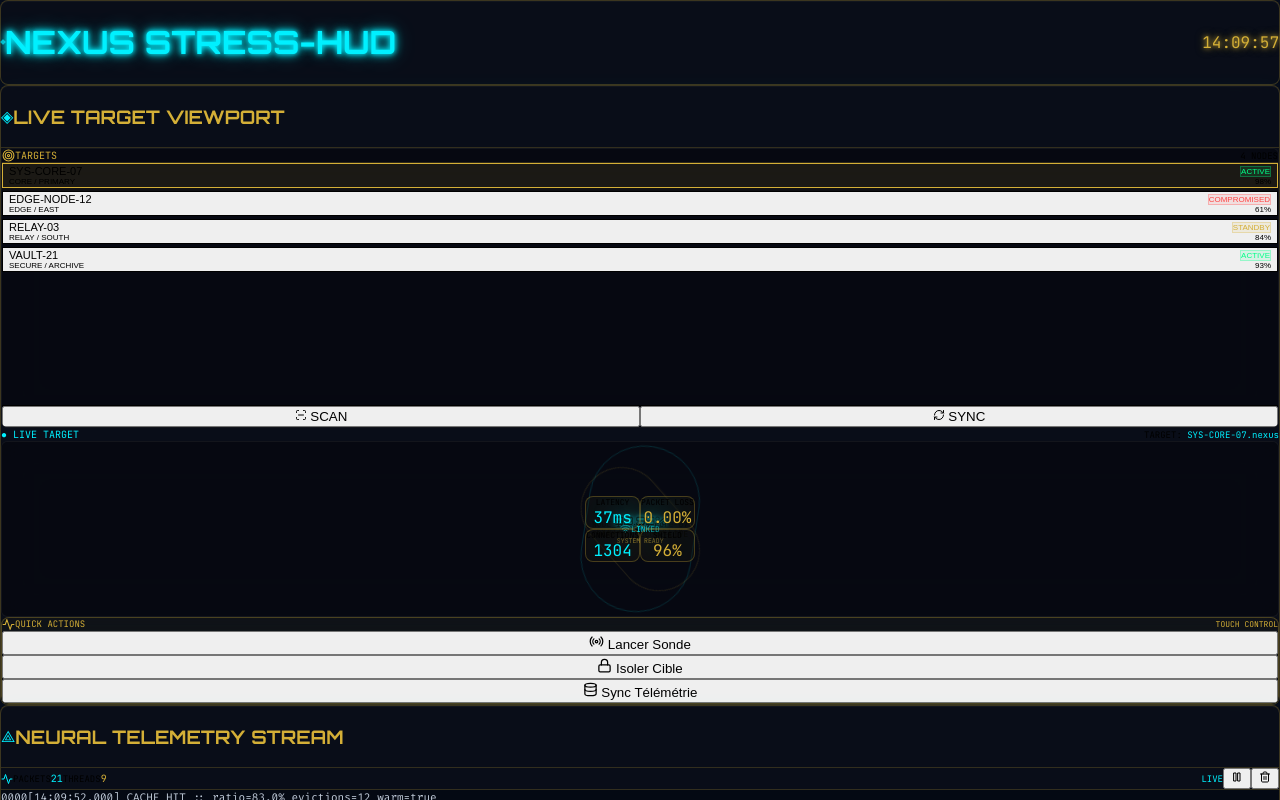
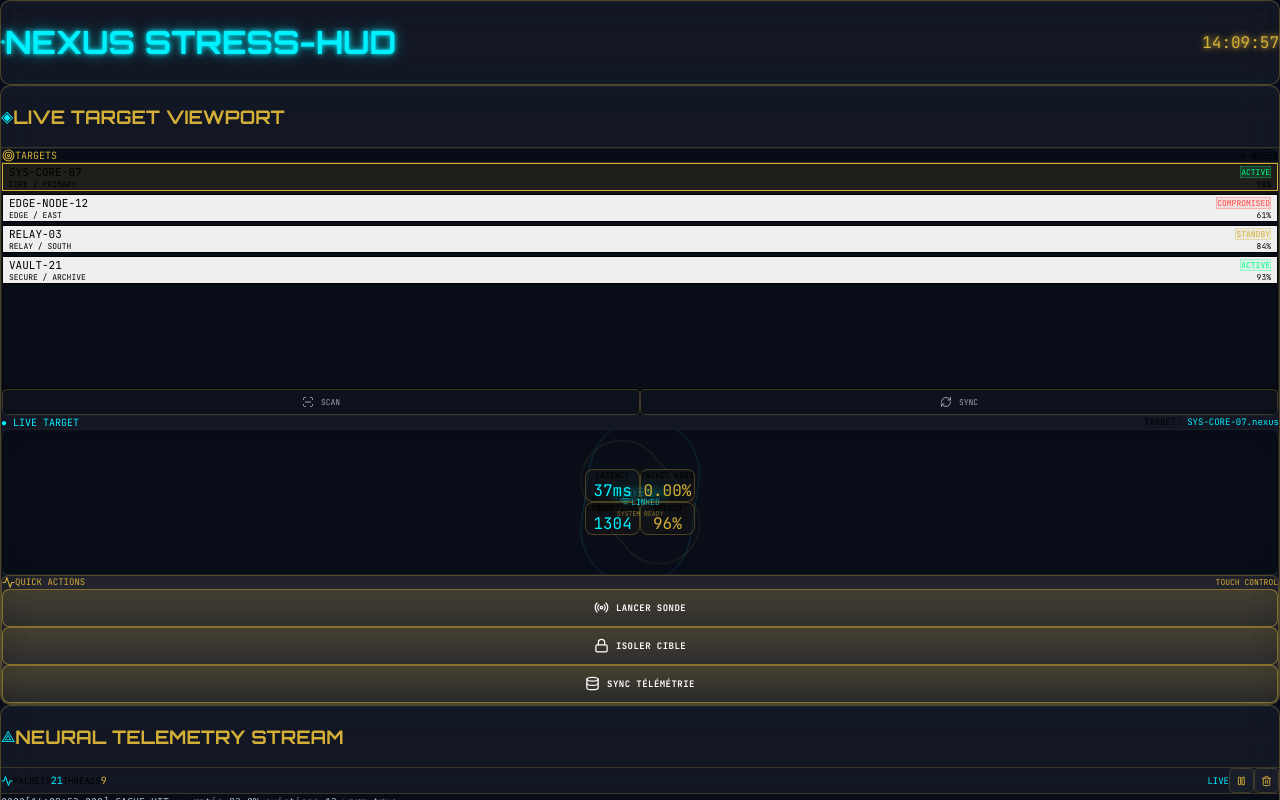
Before and after one commit to Oligens/nexus, a React (Vite) app: page / in a window 1280 px wide. Built offline with nearby package versions, Linux system fonts and the light colour scheme.

Commit message:
style: unify full-screen luxury sci-fi glass UI

```diff
--- a/src/index.css
+++ b/src/index.css
@@ -1,232 +1,34 @@
 @import url('https://fonts.googleapis.com/css2?family=JetBrains+Mono:wght@300;400;500;700&family=Orbitron:wght@400;500;700;900&family=Fira+Code:wght@300;400;500;700&display=swap');
-
 @tailwind base;
 @tailwind components;
 @tailwind utilities;
 
-:root {
-  --bg-deep: #0B0F19;
-  --bg-darker: #060911;
-  --gold: #D4AF37;
-  --gold-dim: #8B7320;
-  --cyan: #00F0FF;
-  --cyan-dim: #00a0aa;
-  --red: #ff4444;
-  --green: #00ff88;
-  --purple: #a855f7;
-  --orange: #ff8c00;
-  --glass-bg: rgba(11, 15, 25, 0.75);
-  --glass-border: rgba(212, 175, 55, 0.25);
-  --glass-border-cyan: rgba(0, 240, 255, 0.2);
-}
-
-* { box-sizing: border-box; }
-
-body {
-  margin: 0;
-  padding: 0;
-  background: var(--bg-deep);
-  font-family: 'JetBrains Mono', monospace;
-  color: #c8d6e5;
-  overflow: hidden;
-  min-height: 100vh;
-}
-
-/* ═══════════════════════════════════════════
-   GLASSMORPHISM PANELS
-   ═══════════════════════════════════════════ */
-.glass-panel {
-  background: var(--glass-bg);
-  backdrop-filter: blur(24px);
-  -webkit-backdrop-filter: blur(24px);
-  border: 1px solid var(--glass-border);
-  border-radius: 8px;
-  box-shadow:
-    0 0 20px rgba(0, 240, 255, 0.03),
-    inset 0 1px 0 rgba(255, 255, 255, 0.03);
-}
-
-.glass-panel-cyan {
-  background: rgba(0, 240, 255, 0.03);
-  backdrop-filter: blur(20px);
-  border: 1px solid var(--glass-border-cyan);
-  border-radius: 8px;
-}
-
-.glass-panel-gold {
-  background: rgba(212, 175, 55, 0.03);
-  backdrop-filter: blur(16px);
-  border: 1px solid rgba(212, 175, 55, 0.3);
-  border-radius: 8px;
-}
-
-.glass-panel-dark {
-  background: rgba(6, 9, 17, 0.85);
-  backdrop-filter: blur(20px);
-  border: 1px solid rgba(255, 255, 255, 0.05);
-  border-radius: 6px;
-}
-
-/* ═══════════════════════════════════════════
-   NEON & GLOW EFFECTS
-   ═══════════════════════════════════════════ */
-.neon-cyan { text-shadow: 0 0 5px var(--cyan), 0 0 10px var(--cyan), 0 0 20px rgba(0, 240, 255, 0.4); }
-.neon-gold { text-shadow: 0 0 5px var(--gold), 0 0 10px rgba(212, 175, 55, 0.5); }
-.neon-red { text-shadow: 0 0 5px var(--red), 0 0 10px rgba(255, 68, 68, 0.4); }
-.neon-green { text-shadow: 0 0 5px var(--green), 0 0 10px rgba(0, 255, 136, 0.4); }
-.neon-purple { text-shadow: 0 0 5px var(--purple), 0 0 10px rgba(168, 85, 247, 0.4); }
-
-.glow-cyan { box-shadow: 0 0 8px rgba(0, 240, 255, 0.3), 0 0 16px rgba(0, 240, 255, 0.1); }
-.glow-gold { box-shadow: 0 0 8px rgba(212, 175, 55, 0.3), 0 0 16px rgba(212, 175, 55, 0.1); }
-.glow-red { box-shadow: 0 0 8px rgba(255, 68, 68, 0.3), 0 0 16px rgba(255, 68, 68, 0.1); }
-
-/* ═══════════════════════════════════════════
-   ANIMATIONS
-   ═══════════════════════════════════════════ */
-@keyframes pulse-shield {
-  0%, 100% { opacity: 0.6; box-shadow: 0 0 5px rgba(0, 240, 255, 0.3); }
-  50% { opacity: 1; box-shadow: 0 0 15px rgba(0, 240, 255, 0.6), 0 0 30px rgba(0, 240, 255, 0.2); }
-}
-@keyframes pulse-gold {
-  0%, 100% { opacity: 0.7; box-shadow: 0 0 5px rgba(212, 175, 55, 0.2); }
-  50% { opacity: 1; box-shadow: 0 0 15px rgba(212, 175, 55, 0.5); }
-}
-@keyframes pulse-red {
-  0%, 100% { opacity: 0.5; }
-  50% { opacity: 1; box-shadow: 0 0 12px rgba(255, 68, 68, 0.6); }
-}
-@keyframes scan-line {
-  0% { transform: translateY(-100%); }
-  100% { transform: translateY(100vh); }
-}
-@keyframes blink {
-  0%, 100% { opacity: 1; }
-  50% { opacity: 0.2; }
-}
-@keyframes rotate-slow {
-  from { transform: rotate(0deg); }
-  to { transform: rotate(360deg); }
-}
-@keyframes data-flow {
-  0% { transform: translateY(0); }
-  100% { transform: translateY(-50%); }
-}
-@keyframes slide-in {
-  from { transform: translateX(-10px); opacity: 0; }
-  to { transform: translateX(0); opacity: 1; }
-}
-@keyframes typing {
-  from { width: 0; }
-  to { width: 100%; }
-}
-@keyframes beacon-ping {
-  0% { transform: scale(1); opacity: 1; }
-  100% { transform: scale(2.5); opacity: 0; }
-}
-@keyframes hex-rotate {
-  from { transform: rotate(0deg); }
-  to { transform: rotate(60deg); }
-}
-@keyframes wave {
-  0%, 100% { transform: scaleY(0.3); }
-  50% { transform: scaleY(1); }
-}
-
-.animate-pulse-shield { animation: pulse-shield 3s ease-in-out infinite; }
-.animate-pulse-gold { animation: pulse-gold 2.5s ease-in-out infinite; }
-.animate-pulse-red { animation: pulse-red 1.5s ease-in-out infinite; }
-.animate-scan-line { animation: scan-line 8s linear infinite; }
-.animate-blink { animation: blink 1.2s ease-in-out infinite; }
-.animate-rotate-slow { animation: rotate-slow 20s linear infinite; }
-.animate-slide-in { animation: slide-in 0.3s ease-out; }
-.animate-beacon-ping { animation: beacon-ping 2s ease-out infinite; }
-
-/* ═══════════════════════════════════════════
-   SCROLLBAR
-   ═══════════════════════════════════════════ */
-.custom-scrollbar::-webkit-scrollbar { width: 4px; height: 4px; }
-.custom-scrollbar::-webkit-scrollbar-track { background: rgba(0, 240, 255, 0.03); }
-.custom-scrollbar::-webkit-scrollbar-thumb { background: rgba(0, 240, 255, 0.2); border-radius: 2px; }
-.custom-scrollbar::-webkit-scrollbar-thumb:hover { background: rgba(0, 240, 255, 0.4); }
-
-/* ═══════════════════════════════════════════
-   INPUTS
-   ═══════════════════════════════════════════ */
-input[type="range"] {
-  -webkit-appearance: none;
-  appearance: none;
-  height: 3px;
-  background: rgba(0, 240, 255, 0.15);
-  border-radius: 2px;
-  outline: none;
-}
-input[type="range"]::-webkit-slider-thumb {
-  -webkit-appearance: none;
-  width: 12px; height: 12px;
-  border-radius: 50%;
-  background: var(--cyan);
-  cursor: pointer;
-  box-shadow: 0 0 8px rgba(0, 240, 255, 0.6);
-}
-
-/* ═══════════════════════════════════════════
-   BACKGROUNDS
-   ═══════════════════════════════════════════ */
-.bg-grid {
-  background-image:
-    linear-gradient(rgba(0, 240, 255, 0.02) 1px, transparent 1px),
-    linear-gradient(90deg, rgba(0, 240, 255, 0.02) 1px, transparent 1px);
-  background-size: 50px 50px;
-}
-
-.bg-grid-fine {
-  background-image:
-    linear-gradient(rgba(0, 240, 255, 0.015) 1px, transparent 1px),
-    linear-gradient(90deg, rgba(0, 240, 255, 0.015) 1px, transparent 1px);
-  background-size: 20px 20px;
-}
-
-.bg-hex {
-  background-image: radial-gradient(circle at 50% 50%, rgba(0, 240, 255, 0.015) 1px, transparent 1px);
-  background-size: 24px 24px;
-}
-
-/* ═══════════════════════════════════════════
-   MODULE CATEGORY COLORS
-   ═══════════════════════════════════════════ */
-.cat-infra { border-left: 2px solid #00F0FF; }
-.cat-access { border-left: 2px solid #ff8c00; }
-.cat-exec { border-left: 2px solid #ff4444; }
-.cat-persist { border-left: 2px solid #a855f7; }
-.cat-privesc { border-left: 2px solid #D4AF37; }
-.cat-cred { border-left: 2px solid #00ff88; }
-.cat-discover { border-left: 2px solid #00bfff; }
-.cat-lateral { border-left: 2px solid #ff6b9d; }
-.cat-collect { border-left: 2px solid #ffd700; }
-.antiforensics { border-left: 2px solid #888; }
-
-/* ═══════════════════════════════════════════
-   TERMINAL
-   ═══════════════════════════════════════════ */
-.terminal-text {
-  font-family: 'Fira Code', 'JetBrains Mono', monospace;
-  font-size: 11px;
-  line-height: 1.5;
-}
-
-/* Status badges */
-.badge-active {
-  background: rgba(0, 255, 136, 0.1);
-  border: 1px solid rgba(0, 255, 136, 0.3);
-  color: #00ff88;
-}
-.badge-idle {
-  background: rgba(212, 175, 55, 0.1);
-  border: 1px solid rgba(212, 175, 55, 0.3);
-  color: #D4AF37;
-}
-.badge-dead {
-  background: rgba(255, 68, 68, 0.1);
-  border: 1px solid rgba(255, 68, 68, 0.3);
-  color: #ff4444;
-}
+:root { --bg-deep:#070B19; --gold:#D4AF37; --cyan:#00F0FF; --red:#ff4444; --green:#00ff88; --glass-bg:rgba(255,255,255,.05); --glass-border:rgba(212,175,55,.30); }
+* { box-sizing:border-box; }
+html, body, #root { margin:0; min-height:100%; width:100%; }
+body { background:#070B19; color:#fff; font-family:'JetBrains Mono',monospace; overflow:hidden; }
+button { font:inherit; }
+.glass-panel { background:rgba(255,255,255,.05); backdrop-filter:blur(18px); -webkit-backdrop-filter:blur(18px); border:1px solid rgba(212,175,55,.30); border-radius:10px; box-shadow:0 0 24px rgba(0,240,255,.035), inset 0 1px 0 rgba(255,255,255,.04); }
+.glass-panel-cyan { background:rgba(0,240,255,.035); backdrop-filter:blur(16px); border:1px solid rgba(0,240,255,.2); border-radius:8px; }
+.glass-panel-gold { background:rgba(212,175,55,.035); backdrop-filter:blur(16px); border:1px solid rgba(212,175,55,.3); border-radius:8px; }
+.glass-panel-dark { background:rgba(3,7,17,.72); backdrop-filter:blur(18px); border:1px solid rgba(255,255,255,.08); border-radius:8px; }
+.nexus-shell { background:#070B19; }
+.neon-cyan { text-shadow:0 0 5px #00F0FF,0 0 14px rgba(0,240,255,.55); }
+.neon-gold { text-shadow:0 0 5px #D4AF37,0 0 12px rgba(212,175,55,.45); }
+.glow-cyan { box-shadow:0 0 10px rgba(0,240,255,.3); }
+.glow-gold { box-shadow:0 0 10px rgba(212,175,55,.3); }
+@keyframes pulse-shield { 0%,100%{opacity:.65;box-shadow:0 0 5px rgba(0,240,255,.25)} 50%{opacity:1;box-shadow:0 0 16px rgba(0,240,255,.65),0 0 30px rgba(0,240,255,.15)} }
+@keyframes pulse-gold { 0%,100%{opacity:.7} 50%{opacity:1;box-shadow:0 0 15px rgba(212,175,55,.5)} }
+@keyframes scan-line { 0%{transform:translateY(-100%)} 100%{transform:translateY(100vh)} }
+@keyframes blink { 0%,100%{opacity:1} 50%{opacity:.2} }
+@keyframes rotate-slow { from{transform:rotate(0)} to{transform:rotate(360deg)} }
+.animate-pulse-shield{animation:pulse-shield 3s ease-in-out infinite}.animate-pulse-gold{animation:pulse-gold 2.5s ease-in-out infinite}.animate-scan-line{animation:scan-line 8s linear infinite}.animate-blink{animation:blink 1.2s ease-in-out infinite}.animate-rotate-slow{animation:rotate-slow 20s linear infinite}
+.custom-scrollbar{scrollbar-width:thin;scrollbar-color:rgba(0,240,255,.3) rgba(0,240,255,.03)}
+.custom-scrollbar::-webkit-scrollbar{width:5px;height:5px}.custom-scrollbar::-webkit-scrollbar-track{background:rgba(0,240,255,.03)}.custom-scrollbar::-webkit-scrollbar-thumb{background:rgba(0,240,255,.25);border-radius:4px}
+.bg-grid{background-image:linear-gradient(rgba(0,240,255,.025) 1px,transparent 1px),linear-gradient(90deg,rgba(0,240,255,.025) 1px,transparent 1px);background-size:50px 50px}.bg-grid-fine{background-image:linear-gradient(rgba(0,240,255,.018) 1px,transparent 1px),linear-gradient(90deg,rgba(0,240,255,.018) 1px,transparent 1px);background-size:20px 20px}
+.badge-active{background:rgba(0,255,136,.1);border:1px solid rgba(0,255,136,.3);color:#00ff88}.badge-idle{background:rgba(212,175,55,.1);border:1px solid rgba(212,175,55,.3);color:#D4AF37}.badge-dead{background:rgba(255,68,68,.1);border:1px solid rgba(255,68,68,.3);color:#ff4444}
+.quick-action,.quick-mini,.terminal-tool{display:flex;align-items:center;justify-content:center;gap:7px;cursor:pointer;transition:all .2s ease}.quick-action{min-height:38px;padding:8px 10px;border-radius:7px;background:linear-gradient(180deg,rgba(212,175,55,.18),rgba(212,175,55,.06));border:1px solid rgba(212,175,55,.5);color:#fff;font-size:9px;font-weight:700;text-transform:uppercase;letter-spacing:.05em}.quick-action:hover,.quick-action:focus-visible{border-color:#D4AF37;background:rgba(212,175,55,.2);box-shadow:0 0 15px rgba(212,175,55,.18);transform:translateY(-1px)}.quick-mini{padding:6px;border:1px solid rgba(212,175,55,.25);background:rgba(255,255,255,.025);border-radius:5px;color:#9ca3af;font-size:8px}.quick-mini:hover{color:#D4AF37;border-color:#D4AF37}.terminal-tool{width:25px;height:25px;border:1px solid rgba(212,175,55,.2);background:rgba(255,255,255,.03);border-radius:5px;color:#D4AF37}.terminal-tool:hover{background:rgba(212,175,55,.12);border-color:#D4AF37}
+.terminal-text{font-family:'Fira Code','JetBrains Mono',monospace;font-size:10px;line-height:1.5}
+.corner{position:absolute;width:28px;height:28px;border-color:rgba(212,175,55,.45);pointer-events:none}.corner-tl{top:8px;left:8px;border-top:1px solid;border-left:1px solid}.corner-tr{top:8px;right:8px;border-top:1px solid;border-right:1px solid}.corner-bl{bottom:8px;left:8px;border-bottom:1px solid;border-left:1px solid}.corner-br{bottom:8px;right:8px;border-bottom:1px solid;border-right:1px solid}
+@media (max-width:1279px){body{overflow:auto}.nexus-shell{min-height:100vh}.corner{display:none}}
+@media (max-width:700px){.terminal-text{font-size:9px}}
```
